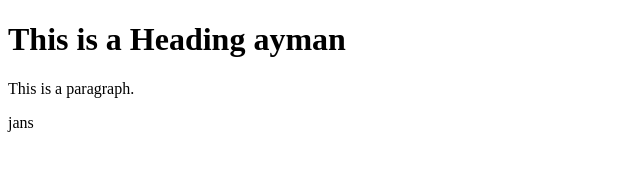
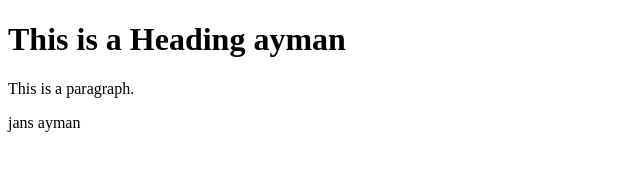
Before and after one commit to jansuxui/javascript, a plain HTML site: page index.html in a window 1280 px wide. Shown: the full height of the page, 0-640 px from the left. Drawn offline with Linux system fonts and the light colour scheme.

Commit message:
feat: all file insert

```diff
--- a/index.html
+++ b/index.html
@@ -7,6 +7,6 @@
 
 <h1>This is a Heading ayman</h1>
 <p>This is a paragraph.</p>
-<p>jans</p>
+<p>jans ayman</p>
 </body>
 </html>
```
